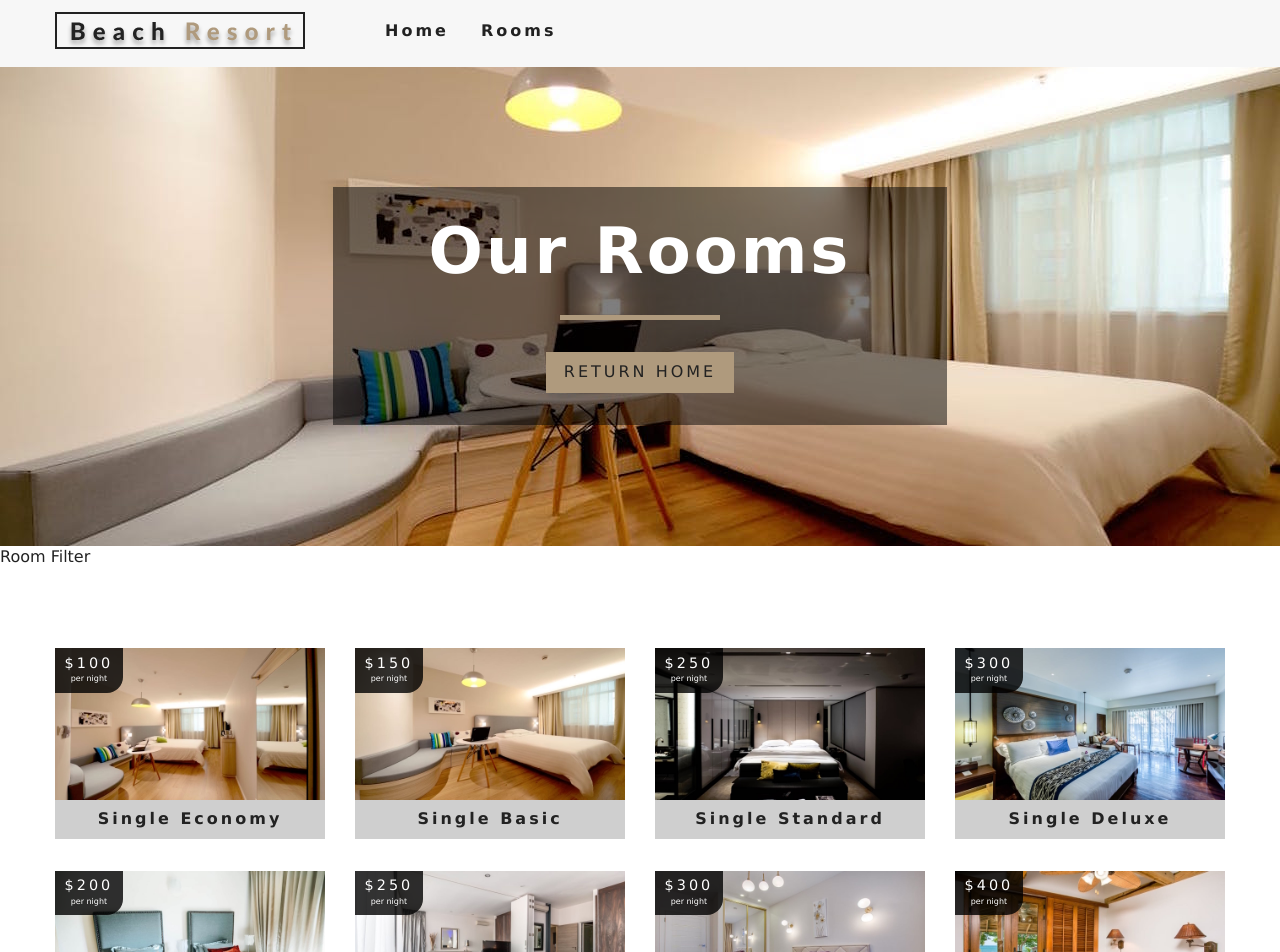
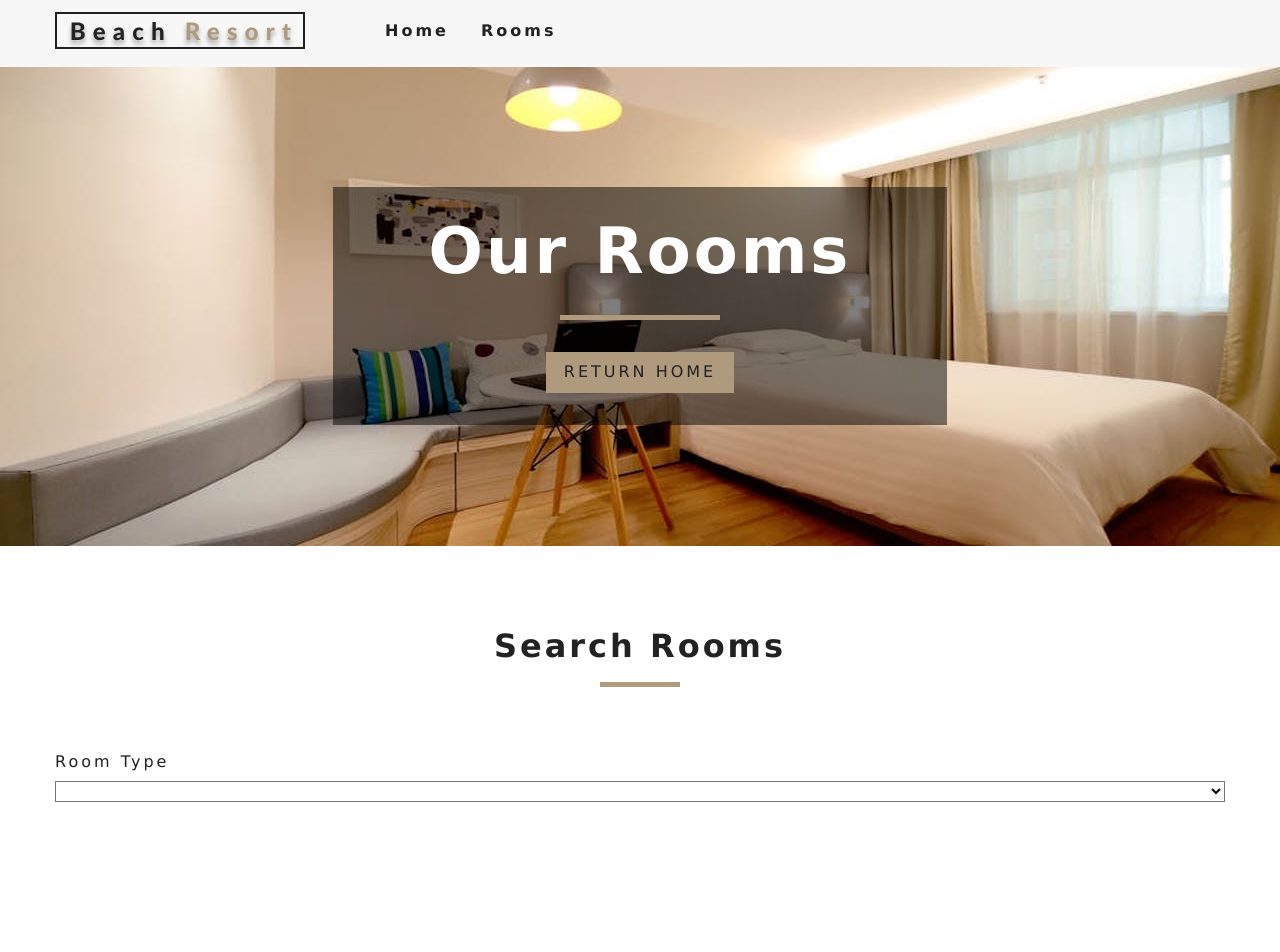
Before and after one commit to morshedmasud/Resort-react, a React (Create React App) app: page /rooms in a window 1280 px wide. Shown: the top 952 px of the page. Built offline with nearby package versions, Linux system fonts and the light colour scheme.

Commit message:
rooms filter data distructured complete

```diff
--- a/src/components/RoomsFilter.js
+++ b/src/components/RoomsFilter.js
@@ -1,11 +1,34 @@
 import React from 'react';
-
+import { useContext } from 'react';
+import { RoomContext } from "../context";
+import Title from "./Title";
 
 const RoomsFilter = () => {
+   const context = useContext(RoomContext);
+   console.log(context)
+   const {
+      handleChange,
+      type, capacity,
+      price, manPrice,
+      minSize, maxSize,
+      breakfast, pets
+   } = context;
+
    return (
-      <div>
-         <p>Room Filter</p>
-      </div>
+      <section className='filter-container'>
+         <Title title="search rooms" />
+         <form className='filter-form'>
+         {/* select type  */}
+            <div className="form-group">
+               <label htmlFor="type">room type</label>
+               <select name="type" id="type" value={type}
+               className='form-control' onChange={handleChange}>
+                  <option value=""></option>
+               </select>
+            </div>
+         {/* end select type*/}
+         </form>
+      </section>
    )
 };
 
--- a/src/context.js
+++ b/src/context.js
@@ -9,6 +9,14 @@ class RoomProvider extends Component {
       sortedRooms: [],
       featuredRooms: [],
       loading: true,
+      type: 'all',
+      capacity: 1,
+      price: 0,
+      manPrice: 0,
+      minSize: 0,
+      maxSize: 0,
+      breakfast: false,
+      pets: false
    };
 
 
@@ -17,11 +25,16 @@ class RoomProvider extends Component {
       // this.getData
       let rooms = this.formatData(items);
       let featuredRooms = rooms.filter(room => room.featured === true);
+      let maxPrice = Math.max(...rooms.map(item => item.price));
+      let maxSize = Math.max(...rooms.map(item => item.size));
       this.setState({
          rooms,
          featuredRooms,
          sortedRooms: rooms,
-         loading: false
+         loading: false,
+         price: maxPrice,
+         maxPrice,
+         maxSize,
       })
    }
 
@@ -44,11 +57,23 @@ class RoomProvider extends Component {
        return room;
    };
 
+   handleChange = event => {
+      const type = event.target.type;
+      const name = event.target.name;
+      const value = event.target.value;
+      console.log(type, name, value);
+   };
+
+   filterRooms = () => {
+      console.log("hello filter")
+   };
+
    render() {
       return (
          <RoomContext.Provider value={{
             ...this.state,
-            getRoom: this.getRoom
+            getRoom: this.getRoom,
+            handleChange: this.handleChange
          }}>
             {this.props.children}
          </RoomContext.Provider>
```
